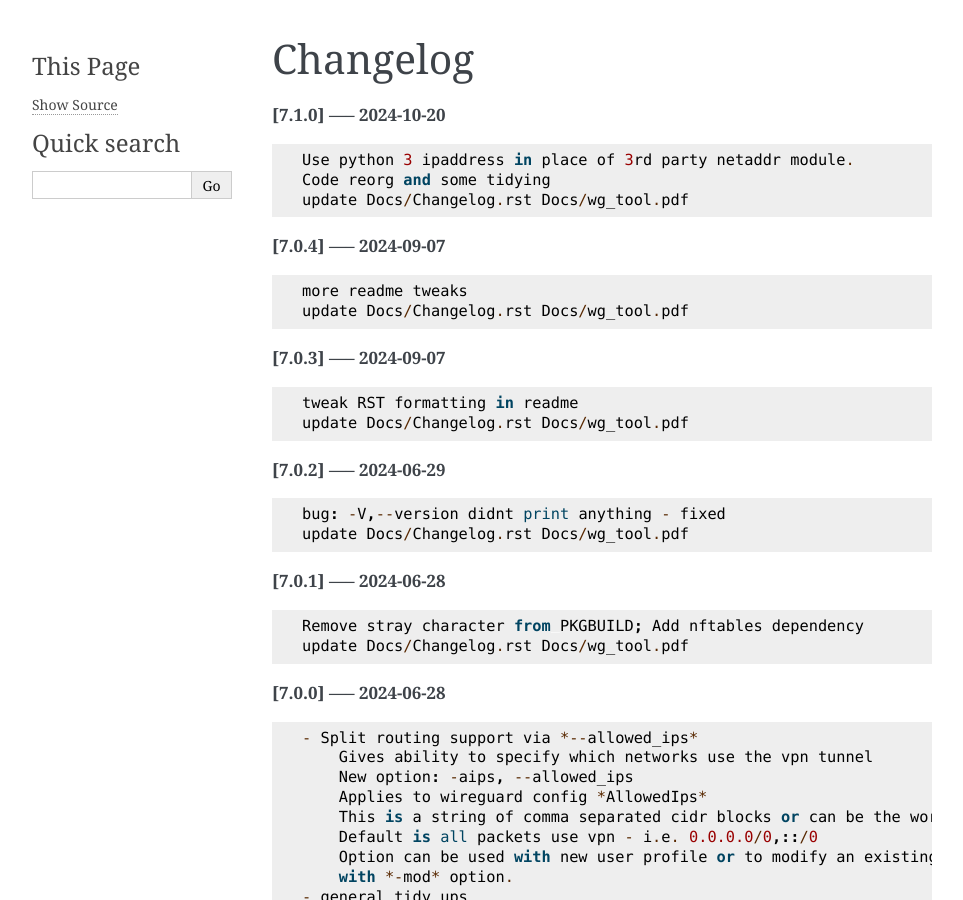
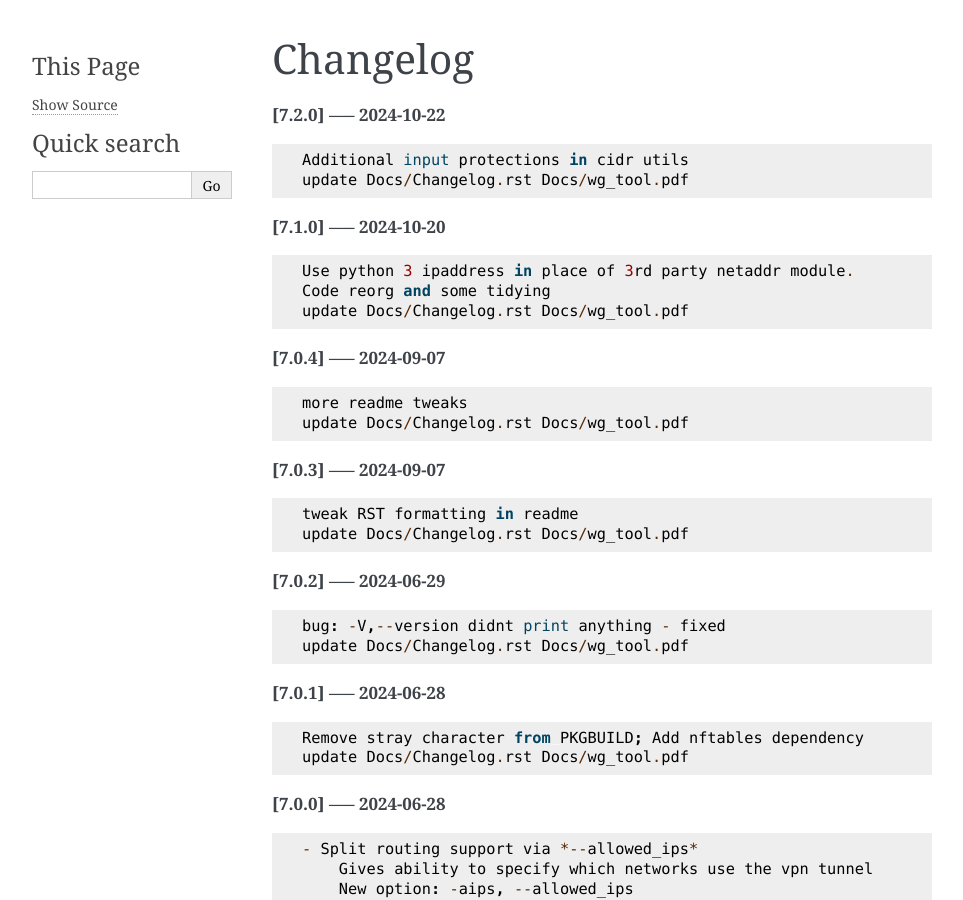
Before and after one commit to gene-git/wg_tool, a Sphinx documentation site: the page built from Docs/Changelog.rst, in a window 1280 px wide and 900 px high. Shown: the whole window, without its empty margins (148-1111 px from the left). Built offline with Sphinx 7.4.7, drawn with Linux system fonts in a browser that asks for light colours; pages that are not in the unit, such as notebooks, are missing from menus.

Commit message:
update Docs/Changelog.rst Docs/wg_tool.pdf

```diff
--- a/Docs/Changelog.rst
+++ b/Docs/Changelog.rst
@@ -1,5 +1,11 @@
 Changelog
 =========
+
+**[7.2.0] ----- 2024-10-22** ::
+
+	    Additional input protections in cidr utils
+	    update Docs/Changelog.rst Docs/wg_tool.pdf
+
 
 **[7.1.0] ----- 2024-10-20** ::
 
```
Also changed, not shown: 1 other file.
